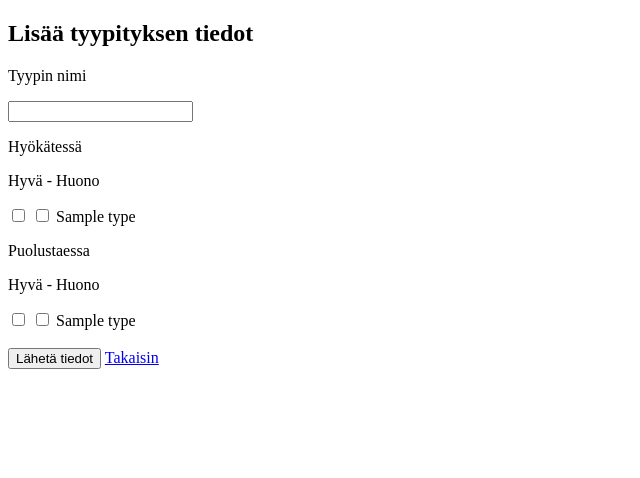
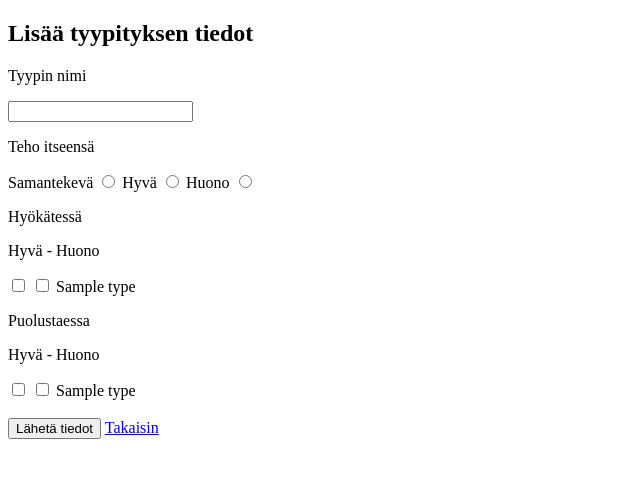
Before and after one commit to Peikkohi/pokemon-tietokanta, a Flask app: template templates/form-types.html in a window 1280 px wide. Shown: the top 478 px of the page, without its empty margins (0-640 px from the left). Run offline with Flask 3, Linux system fonts and the light colour scheme; the template is opened without the code that fills it: most values are stand-ins (such as "Sample title", 1, 10 or a date in 2020).

Commit message:
Update types affecting themselfs

```diff
--- a/routes.py
+++ b/routes.py
@@ -81,6 +81,7 @@ def send_evolution():
 def send_type():
     database.insert_types(
         name=request.form["name"],
+        self=request.form["self"],
         defenders=(
             (True, request.form.getlist("effective")),
             (False, request.form.getlist("ineffective")),
--- a/templates/form-types.html
+++ b/templates/form-types.html
@@ -4,6 +4,14 @@
 <p>Tyypin nimi</p>
 <input type="text" name="name">
 {% if types %}
+<p>Teho itseensä</p>
+<label>Samantekevä</label>
+<input type="radio" name="self" value="ok">
+<label>Hyvä</label>
+<input type="radio" name="self" value="good">
+<label>Huono</label>
+<input type="radio" name="self" value="bad">
+
 <p>Hyökätessä</p>
 <p>Hyvä - Huono</p>
 {% endif %}
```
Also changed, not shown: database.py (+5 -2 lines).
